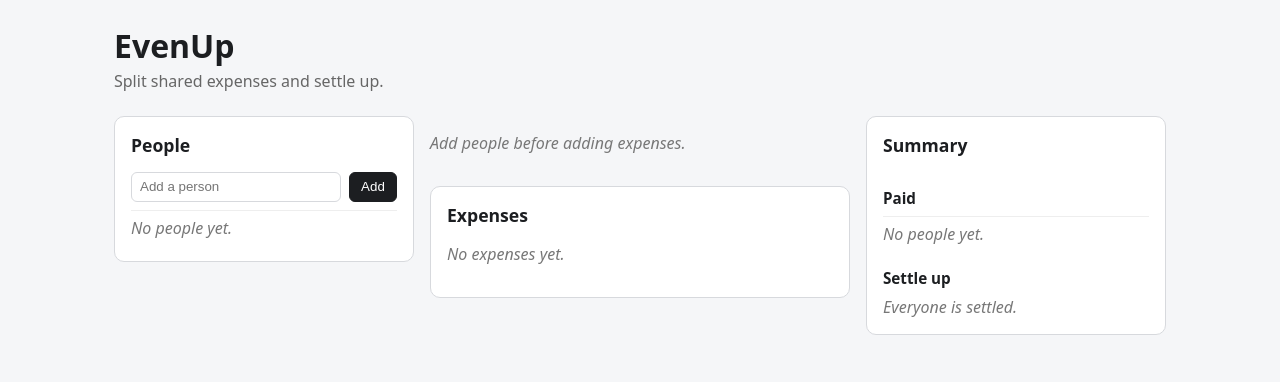
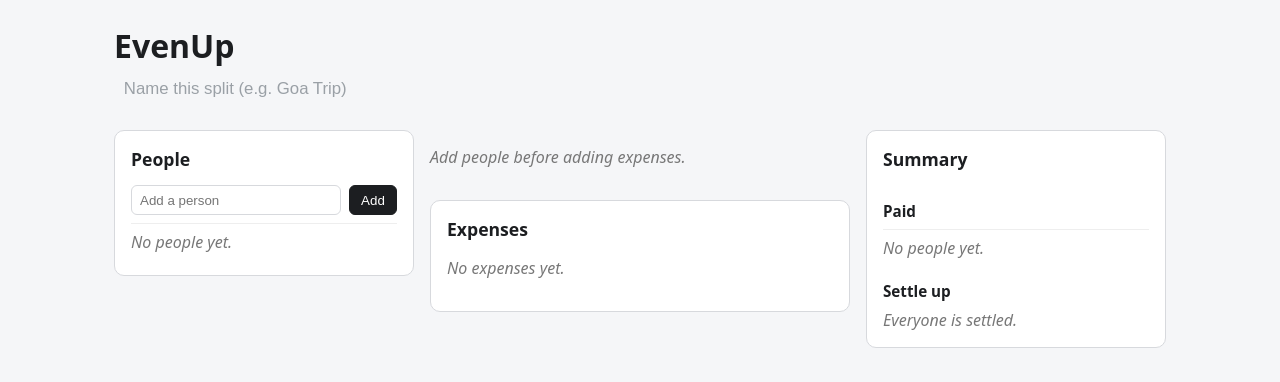
Before and after one commit to aashutosh-prakash/evenup, a React (Vite) app: page / in a window 1280 px wide. Shown: the top 382 px of the page. Built offline with nearby package versions, Linux system fonts and the light colour scheme.

Commit message:
Add an editable title to name the split
- title field in state (SET_TITLE action, persisted, reset on Clear all)
- Editable title input in the header (placeholder 'Name this split…')
- Title flows into the shared summary heading

Co-Authored-By: Claude Opus 4.8 (1M context) <noreply@anthropic.com>

```diff
--- a/src/App.css
+++ b/src/App.css
@@ -13,7 +13,15 @@ body { margin: 0; background: #f5f6f8; color: #1c1e21; }
   flex-wrap: wrap; gap: 1rem; margin-bottom: 1.5rem;
 }
 .app-header h1 { margin: 0; }
-.tagline { margin: 0.2rem 0 0; color: #666; }
+.app-title { display: flex; flex-direction: column; gap: 0.35rem; min-width: 0; }
+.title-input {
+  font-size: 1.05rem; font-weight: 600; color: #1c1e21;
+  padding: 0.35rem 0.55rem; min-width: 16rem; max-width: 28rem;
+  border: 1px solid transparent; border-radius: 8px; background: transparent;
+}
+.title-input::placeholder { color: #9aa0a6; font-weight: 400; }
+.title-input:hover { border-color: var(--border); background: #fff; }
+.title-input:focus { border-color: #1e88e5; background: #fff; outline: none; }
 
 .clear-btn { color: var(--neg); border-color: var(--neg); }
 .clear-confirm {
--- a/src/App.jsx
+++ b/src/App.jsx
@@ -18,7 +18,14 @@ export default function App() {
       <header className="app-header">
         <div className="app-title">
           <h1>EvenUp</h1>
-          <p className="tagline">Split shared expenses and settle up.</p>
+          <input
+            type="text"
+            className="title-input"
+            aria-label="Name this split"
+            placeholder="Name this split (e.g. Goa Trip)"
+            value={state.title}
+            onChange={(e) => dispatch({ type: 'SET_TITLE', title: e.target.value })}
+          />
         </div>
         <ClearDataButton state={state} dispatch={dispatch} />
       </header>
--- a/src/lib/share.js
+++ b/src/lib/share.js
@@ -7,7 +7,9 @@ export function buildSummaryText(state) {
   const paid = computePaidTotals(people, expenses)
   const txns = settle(computeBalances(people, expenses))
 
-  const lines = ['EvenUp — expense summary', '', 'Paid:']
+  const title = (state.title || '').trim()
+  const heading = title ? `EvenUp — ${title}` : 'EvenUp — expense summary'
+  const lines = [heading, '', 'Paid:']
   for (const p of people) {
     lines.push(`• ${p.name}: ${formatMoney(paid[p.id] ?? 0)}`)
   }
--- a/src/state/store.js
+++ b/src/state/store.js
@@ -6,6 +6,7 @@ const STORAGE_KEY = 'evenup.state'
 export const initialState = {
   people: [],
   expenses: [],
+  title: '',
 }
 
 // Simple unique id without external deps.
@@ -49,6 +50,7 @@ export function loadState() {
     return {
       people: Array.isArray(parsed.people) ? backfillColors(parsed.people) : [],
       expenses: Array.isArray(parsed.expenses) ? parsed.expenses : [],
+      title: typeof parsed.title === 'string' ? parsed.title : '',
     }
   } catch {
     return initialState
@@ -96,8 +98,11 @@ export function reducer(state, action) {
     case 'REMOVE_EXPENSE':
       return { ...state, expenses: state.expenses.filter((e) => e.id !== action.id) }
 
+    case 'SET_TITLE':
+      return { ...state, title: action.title }
+
     case 'CLEAR_ALL':
-      return { people: [], expenses: [] }
+      return { people: [], expenses: [], title: '' }
 
     default:
       return state
```
